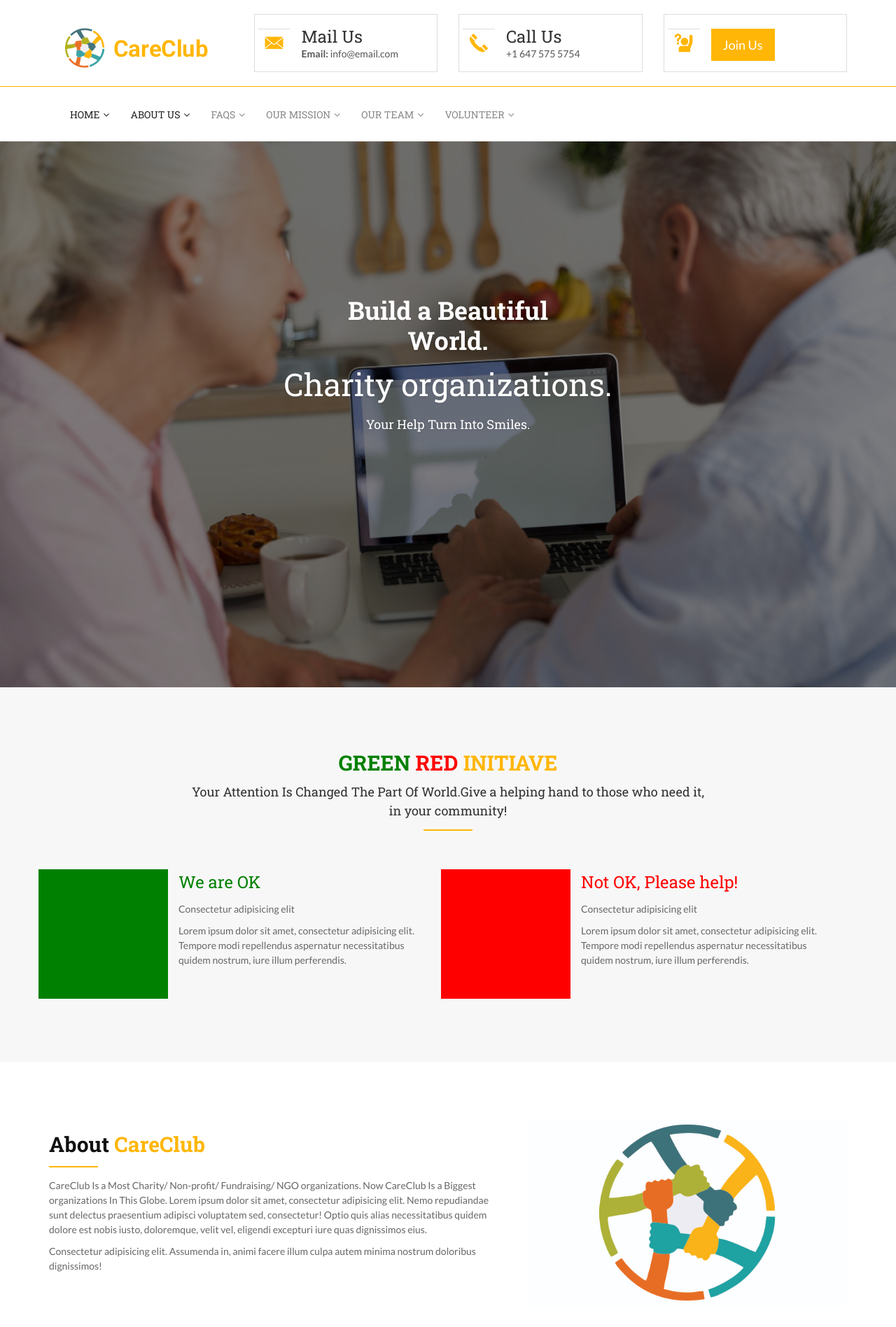
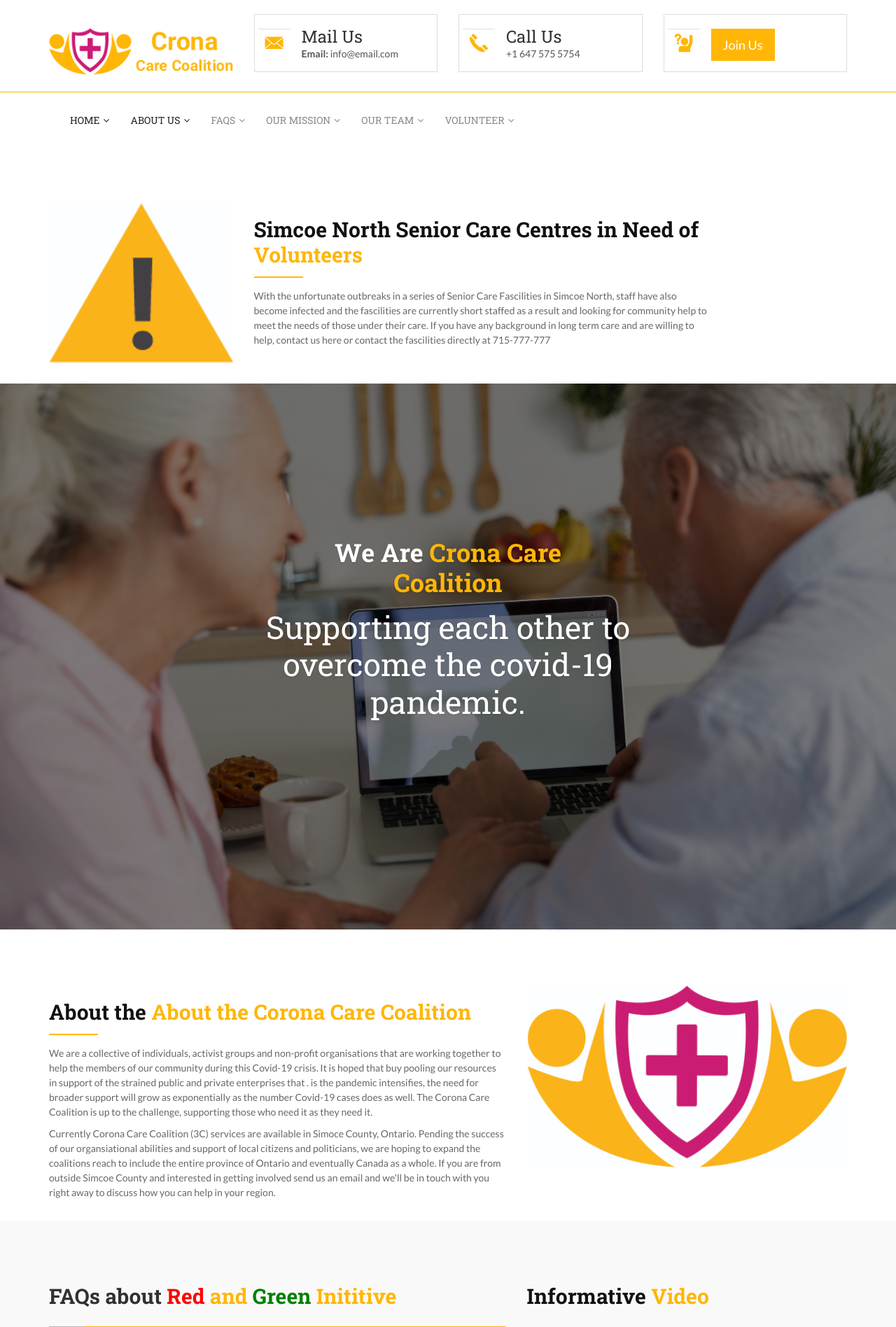
Before and after one commit to intelligentCoding/careclub, a Django app: page / in a window 1280 px wide. Shown: the top 1896 px of the page at 70% size. Run offline with Django 3.2, Linux system fonts and the light colour scheme; some libraries are stand-ins or nearby versions; grey boxes are pictures that could not be loaded.

Commit message:
changes done as per erik

```diff
--- a/care/registration/models.py
+++ b/care/registration/models.py
@@ -7,7 +7,7 @@ class Registration(models.Model):
     lastName = models.CharField(max_length = 50)
     phoneNumber = models.CharField(max_length = 10)
     emailAddress = models.CharField(max_length = 100)
-    address = models.CharField(max_length = 100)
+    address = models.CharField(max_length = 500)
     postalCode = models.CharField(max_length = 6)
     province = models.CharField(max_length = 50)
     city = models.CharField(max_length = 50)
--- a/care/templates/pages/index.html
+++ b/care/templates/pages/index.html
@@ -101,11 +101,11 @@
   		</div>
   	</div>-->
 
+<!-- Our Project  in partials-->
+{% include 'partials/_ourproject.html' %}
 <!-- Header Styles -->
 <!-- Home Design  in partials-->
 {% include 'partials/_homedesign.html' %}
-<!-- Our Project  in partials-->
-{% include 'partials/_ourproject.html' %}
 <!-- Our About in partials-->
 <a name="aboutus"></a>
 {% include 'partials/_ourabout.html' %}
@@ -188,7 +188,6 @@
 	</section>-->
 
 <!-- email subscription in partials-->
-{% include 'partials/_emailsubscription.html' %}
 <!-- Our Team -->
 <a name="ourteam"></a>
 {% include 'partials/_ourteam.html' %}
--- a/care/templates/partials/_faq.html
+++ b/care/templates/partials/_faq.html
@@ -15,7 +15,7 @@
                                         <a role="button" data-toggle="collapse" data-parent="#accordion" href="#collapseOne" aria-expanded="true" aria-controls="collapseOne">
                                       <i class="fa fa-angle-down icon-1"></i>
                                       <i class="fa fa-angle-up icon-2"></i>
-                                      Question No 1
+                                      How does the Corona Care Coaltion help?
                                         </a>
                                     </h4>
                                 </div>
@@ -31,7 +31,7 @@
                                         <a class="collapsed" role="button" data-toggle="collapse" data-parent="#accordion" href="#collapseTwo" aria-expanded="false" aria-controls="collapseTwo">
                                         <i class="fa fa-angle-down icon-1"></i>
                                         <i class="fa fa-angle-up icon-2"></i>
-                                        Question No 2</a>
+                                        How can I find help?</a>
                                     </h4>
                                 </div>
                                 <div id="collapseTwo" class="panel-collapse collapse" role="tabpanel" aria-labelledby="headingTwo">
@@ -46,7 +46,7 @@
                                         <a class="collapsed" role="button" data-toggle="collapse" data-parent="#accordion" href="#collapseThree" aria-expanded="false" aria-controls="collapseThree">
                                             <i class="fa fa-angle-down icon-1"></i>
                                             <i class="fa fa-angle-up icon-2"></i>
-                                            Question No 3
+                                            How can I help?
                                         </a>
                                     </h4>
                                 </div>
--- a/care/templates/partials/_homedesign.html
+++ b/care/templates/partials/_homedesign.html
@@ -6,9 +6,8 @@
                     <ul class="cd-hero-slider autoplay">
                         <li class="selected">
                             <div class="cd-full-width">
-                                <h1>Build a Beautiful World.</h1>
-                                <h2>Charity organizations.</h2>
-                                <h4>Your Help Turn Into Smiles.</h4>
+                                <h1>We Are <span class="text-thm2"> Crona Care Coalition</span></h1>
+                                <h2>Supporting each other to overcome the covid-19 pandemic.</h2>
 <!--									<a href="#0" class="cd-btn btn btn-default ulockd-btn-thm2">Our Event</a>
                                 <a href="#0" class="cd-btn btn btn-default ulockd-btn-styledark">Get Quote</a>-->
                             </div> <!-- .cd-full-width -->
@@ -16,9 +15,8 @@
 
                         <li>
                             <div class="cd-full-width">
-                                <h1>We Are <span class="text-thm2"> CareClub</span></h1>
-                                <h2>We Are a Helping Hand.</h2>
-                                <h4>We Build a Fundraising For Help Less People</h4>
+                                <h1>We Are <span class="text-thm2"> Crona Care Coalition</span></h1>
+                                <h2>Working together today for a stronger tomorrow</h2>
 <!--									<a href="#0" class="cd-btn btn btn-default ulockd-btn-thm2">Our Mission</a>
                                 <a href="#" class="cd-btn btn btn-default ulockd-btn-thm2">Learn More</a>-->
                             </div> <!-- .cd-half-width -->
@@ -27,9 +25,9 @@
                         <li>
 
                             <div class="cd-full-width">
-                                <h2>Give a small! Change a lot.</h2>
-                                <h3>Family Is The Orphan's Happiness</h3>
-                                <h4>Give a helping hand to those who need it!</h4>
+                                <h1>We Are <span class="text-thm2"> Crona Care Coalition</span></h1>
+                                <h2>Helping hands in times of need</h2>
+                                <!-- <h4>Give a helping hand to those who need it!</h4> -->
 <!--									<a href="#0" class="cd-btn btn btn-default ulockd-btn-thm2">About Us</a>
                                 <a href="#0" class="cd-btn btn btn-default ulockd-btn-thm2">Learn More</a>-->
                             </div> <!-- .cd-full-width -->
--- a/care/templates/partials/_ourabout.html
+++ b/care/templates/partials/_ourabout.html
@@ -4,9 +4,9 @@
         <div class="row">
             <div class="col-sm-12 col-md-7" style="padding-top: 80px">
                 <div class="ulock-about">
-                    <h2 class="title-bottom ulockd-mrgn630">About<span class="text-thm2"> CareClub</span></h2>
-                    <p>CareClub Is a Most Charity/ Non-profit/ Fundraising/ NGO organizations. Now CareClub Is a Biggest organizations In This Globe. Lorem ipsum dolor sit amet, consectetur adipisicing elit. Nemo repudiandae sunt delectus praesentium adipisci voluptatem sed, consectetur! Optio quis alias necessitatibus quidem dolore est nobis iusto, doloremque, velit vel, eligendi excepturi iure quas dignissimos eius.</p>
-                    <p>Consectetur adipisicing elit. Assumenda in, animi facere illum culpa autem minima nostrum doloribus dignissimos!</p>
+                    <h2 class="title-bottom ulockd-mrgn630">About the <span class="text-thm2"> About the Corona Care Coalition</span></h2>
+                    <p>We are a collective of individuals, activist groups and non-profit organisations that are working together to help the members of our community during this Covid-19 crisis. It is hoped that buy pooling our resources in support of the strained public and private enterprises that . is the pandemic intensifies, the need for broader support will grow as exponentially as the number Covid-19 cases does as well. The Corona Care Coalition is up to the challenge, supporting those who need it as they need it.</p>
+                    <p>Currently Corona Care Coalition (3C) services are available in Simoce County, Ontario. Pending the success of our organsiational abilities and support of local citizens and politicians, we are hoping to expand the coalitions reach to include the entire province of Ontario and eventually Canada as a whole. If you are from outside Simcoe County and interested in getting involved send us an email and we'll be in touch with you right away to discuss how you can help in your region.</p>
 
                 </div>
             </div>
--- a/care/templates/partials/_ourcauses.html
+++ b/care/templates/partials/_ourcauses.html
@@ -5,8 +5,9 @@
         <div class="row">
             <div class="col-md-8 col-md-offset-2 text-center">
                 <div class="ulockd-main-title">
-                    <h2 class="text-uppercase">Welcome To <span class="text-thm2">Be a CareClub Member.</span> Join With Us, Your Attention is changed the part of world.</h2>
-                    <h4>We are Charity/ Non-profit/ Fundraising/ NGO organization.Help a needy Without help.</h4>
+                    <h2 class="text-uppercase">Welcome To <span class="text-thm2">Become a 3C Member.</span> Join With Us, Your Attention is changed the part of world.</h2>
+                    <h4>Join the Corona Care Coalition to make a life saving change for someone in your community today.</h4>
+                    <p>Never doubt that a small group of thoughtful, committed citizens can change the world; indeed, it's the only thing that ever has. -Margaret Mead</p>
                 </div>
             </div>
         </div>
--- a/care/templates/partials/_ourfeatures.html
+++ b/care/templates/partials/_ourfeatures.html
@@ -1,17 +1,17 @@
 <section class="service1 ulockd-bgthm">
     <div class="container-fluid text-center">
         <div class="row">
-            <div class="col-sm-6 col-md-3 ulockd-pad395">
+            <div class="col-sm-6 col-md-4 ulockd-pad395">
                 <figure class="fclmn-one">
                     <div class="caption">
                         <div class="fc-icon"><span class="flaticon-raise-your-hand-to-ask"></span></div>
-                        <h5>Be a CareClub Member</h5>
-                        <h3>As a Volunteers</h3>
+                        <h5>Become a 3C Member</h5>
+                        <h3>As a Volunteer</h3>
                         <button type="submit" class="btn btn-default ulockd-btn-styledark">Join Us</button>
                     </div>
                 </figure>
             </div>
-            <div class="col-sm-6 col-md-3 ulockd-pad395">
+            <!-- <div class="col-sm-6 col-md-4 ulockd-pad395">
                 <figure class="fclmn-one two">
                     <div class="caption">
                         <div class="fc-icon"><span class="flaticon-make-a-donation"></span></div>
@@ -20,8 +20,8 @@
                         <button type="submit" class="btn btn-default ulockd-btn-styledark" data-toggle="modal" data-target=".bs-example-modal-default" data-toggle="modal" data-target=".bs-example-modal-default">Donate now</button>
                     </div>
                 </figure>
-            </div>
-            <div class="col-sm-6 col-md-3 ulockd-pad395">
+            </div> -->
+            <div class="col-sm-6 col-md-4 ulockd-pad395">
                 <figure class="fclmn-one three">
                     <div class="caption">
                         <div class="fc-icon"><span class="flaticon-donation"></span></div>
@@ -31,7 +31,7 @@
                     </div>
                 </figure>
             </div>
-            <div class="col-sm-6 col-md-3 ulockd-pad395">
+            <div class="col-sm-6 col-md-4 ulockd-pad395">
                 <figure class="fclmn-one four">
                     <div class="caption">
                         <div class="fc-icon"><span class="flaticon-dove-of-peace"></span></div>
--- a/care/templates/partials/_ourproject.html
+++ b/care/templates/partials/_ourproject.html
@@ -1,42 +1,22 @@
-<section id="project" class="our-projects">
+{% load static %}
+<section class="ulockd-about2" style="padding: 20px">
     <div class="container">
         <div class="row">
-            <div class="col-md-8 col-md-offset-2 text-center">
-                <div class="ulockd-main-title">
-                    <h2 class="text-uppercase" ><span style="color: green">Green</span> <span  style="color: red!important">Red</span> <span class="text-thm2">Initiave</span></h2>
-                    <h4>Your Attention Is Changed The Part Of World.Give a helping hand to those who need it, in your community!</h4>
-
+            <div class="col-sm-12 col-md-3">
+                <div class="ulockd-about-box ulockd-mrgn1260">
+                    <div class="ab-thumb">
+                        <img class="img-responsive img-whp" src="{% static 'images/about/urgent.jpg' %}" alt="1.jpg">
+                    </div>
+                    <p class="text-center ulockd-mrgn1210"></p>
+                </div>
+            </div>
+            <div class="col-sm-12 col-md-7" style="padding-top: 80px">
+                <div class="ulock-about">
+                    <h2 class="title-bottom ulockd-mrgn630">Simcoe North Senior Care Centres in Need of <span class="text-thm2"> Volunteers</span></h2>
+                    <p>With the unfortunate outbreaks in a series of Senior Care Fascilities in Simcoe North, staff have also become infected and the fascilities are currently short staffed as a result and looking for community help to meet the needs of those under their care. If you have any background in long term care and are willing to help, contact us here or contact the fascilities directly at 715-777-777</p>
 
                 </div>
             </div>
         </div>
-
-        <div class="row">
-            <div class="project-box">
-                <div class="col-sm-4 col-md-2 pb-thumb ulockd-pad395" style="background-color: green; height: 185px; width: 185px;">
-<!--						<img class="img-responsive img-whp" style="back" src="images/project/1a.jpg" alt="1a.jpg">-->
-<!--						<div class="donate-button"><a href="#" class="btn ulockd-btn-thm2" data-toggle="modal" data-target=".bs-example-modal-default">Donate now</a></div>-->
-                </div>
-                <div class="col-sm-8 col-md-4 pb-details">
-                    <h3 style="color: green">We are OK</h3>
-                    <p>Consectetur adipisicing elit</p>
-                    <p>Lorem ipsum dolor sit amet, consectetur adipisicing elit. Tempore modi repellendus aspernatur necessitatibus quidem nostrum, iure illum perferendis.</p>
-<!--						<a href="#" class="">More Details <span class="flaticon-right-arrow"></span></a>-->
-                </div>
-            </div>
-            <div class="project-box">
-                <div class="col-sm-4 col-md-2 pb-thumb ulockd-pad395" style="background-color: red; height: 185px; width: 185px;">
-<!--						<img class="img-responsive img-whp" src="images/project/2a.jpg" alt="2a.jpg">-->
-<!--						<div class="donate-button"><a href="#" class="btn ulockd-btn-thm2" data-toggle="modal" data-target=".bs-example-modal-default">Donate now</a></div>-->
-                </div>
-                <div class="col-sm-8 col-md-4 pb-details">
-                    <h3 style="color: red">Not OK, Please help!</h3>
-                    <p>Consectetur adipisicing elit</p>
-                    <p>Lorem ipsum dolor sit amet, consectetur adipisicing elit. Tempore modi repellendus aspernatur necessitatibus quidem nostrum, iure illum perferendis.</p>
-<!--						<a href="#" class="">More Details <span class="flaticon-right-arrow"></span></a>-->
-                </div>
-            </div>
-        </div>
-
     </div>
 </section>
--- a/care/templates/partials/_ourteam.html
+++ b/care/templates/partials/_ourteam.html
@@ -4,13 +4,13 @@
         <div class="row">
             <div class="col-md-8 col-md-offset-2 text-center">
                 <div class="ulockd-main-title">
-                    <h2 class="text-uppercase">OUR <span class="text-thm2">TEAM</span></h2>
+                    <h2 class="text-uppercase">Coalition <span class="text-thm2">Members</span></h2>
                     <h4>Meet our team behind this initiative</h4>
                 </div>
             </div>
         </div>
         <div class="row">
-            <div class="col-xs-12 col-sm-6 col-md-3">
+            <div class="col-xs-12 col-sm-6 col-md-6">
                 <div class="ulockd-team-member">
                     <div class="team-thumb">
                         <img class="img-responsive img-whp" src="{% static 'images/team/1.jpg' %}" alt="team1.jpg">
@@ -24,13 +24,13 @@
                         </div>
                     </div>
                     <div class="team-details text-left">
-                        <h3 class="member-name">John Smith</h3>
-                        <h5 class="member-post">- Title</h5>
-                        <p>Lorem ipsum dolor sit amet, esse consectetur adipisicing elit.</p>
+                        <h3 class="member-name">Simcoe County Greenbelt Coalition</h3>
+                        <!-- <h5 class="member-post">- Title</h5>
+                        <p>Lorem ipsum dolor sit amet, esse consectetur adipisicing elit.</p> -->
                     </div>
                 </div>
             </div>
-            <div class="col-xs-12 col-sm-6 col-md-3">
+            <div class="col-xs-12 col-sm-6 col-md-6">
                 <div class="ulockd-team-member">
                     <div class="team-thumb">
                         <img class="img-responsive img-whp" src="{% static 'images/team/2.jpg' %}" alt="2.jpg">
@@ -44,13 +44,13 @@
                         </div>
                     </div>
                     <div class="team-details text-left">
-                        <h3 class="member-name">Ana Smith</h3>
-                        <h5 class="member-post">- Title</h5>
-                        <p>Lorem ipsum dolor sit amet, esse consectetur adipisicing elit.</p>
+                        <h3 class="member-name">Ontario SPCA and Humane Society</h3>
+                        <!-- <h5 class="member-post">- Title</h5>
+                        <p>Lorem ipsum dolor sit amet, esse consectetur adipisicing elit.</p> -->
                     </div>
                 </div>
             </div>
-            <div class="col-xs-12 col-sm-6 col-md-3">
+            <!-- <div class="col-xs-12 col-sm-6 col-md-3">
                 <div class="ulockd-team-member">
                     <div class="team-thumb">
                         <img class="img-responsive img-whp" src="{% static 'images/team/3.jpg' %}" alt="3.jpg">
@@ -89,7 +89,7 @@
                         <p>Lorem ipsum dolor sit amet, esse consectetur adipisicing elit.</p>
                     </div>
                 </div>
-            </div>
+            </div> -->
         </div>
     </div>
 </section>
```
Also changed, not shown: care/care/static/images/about/1.jpg, care/care/static/images/about/urgent.jpg (added), care/care/static/images/about/urgent.png (added), care/care/static/images/header-logo.png, care/care/static/images/team/1.jpg, care/care/static/images/team/2.jpg.
